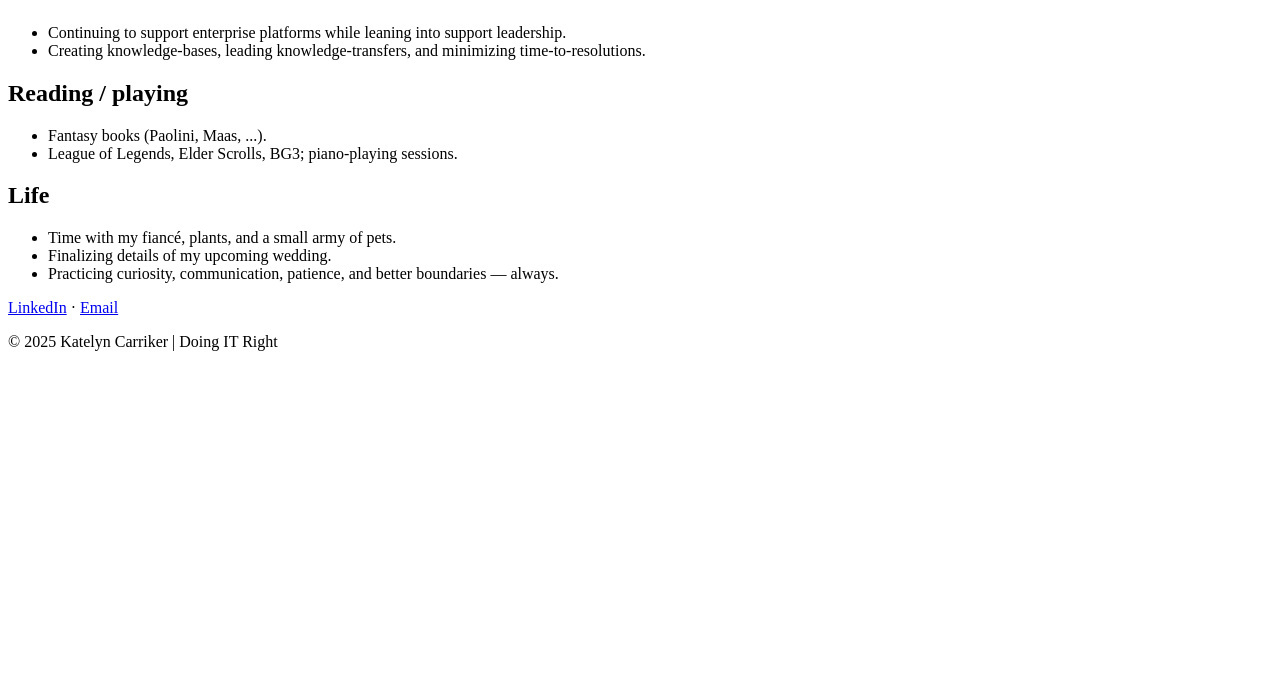
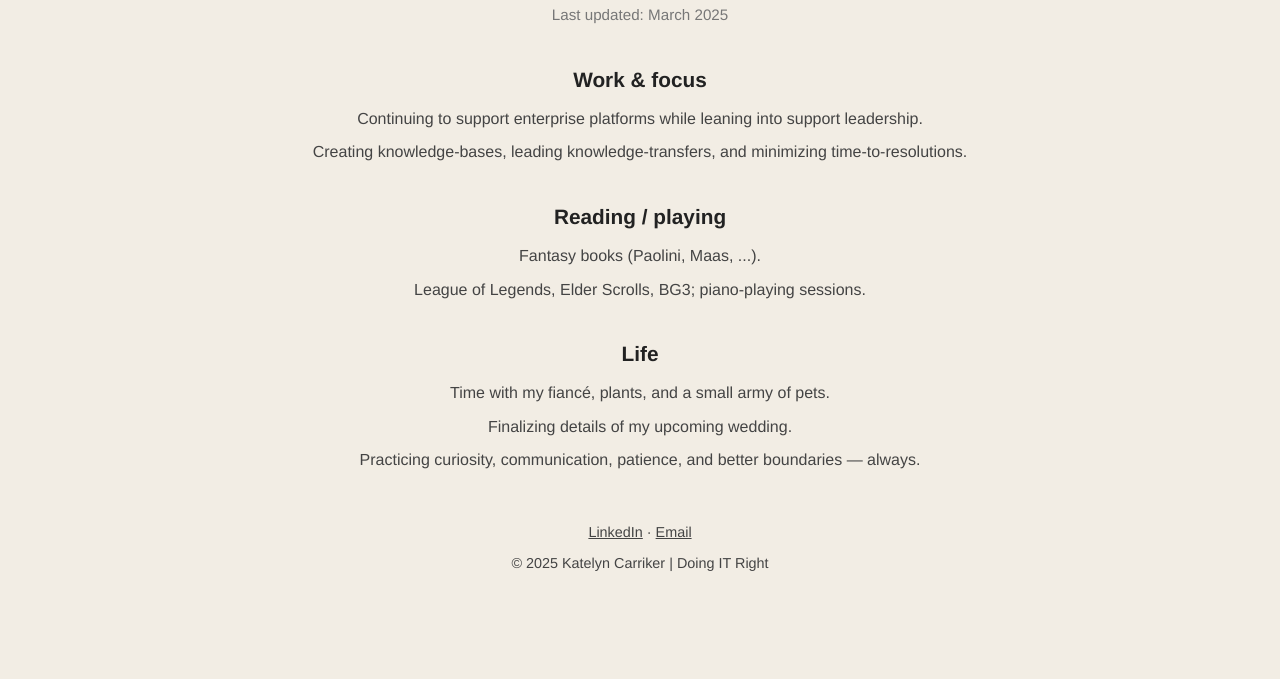
Before and after one commit to katelyncarriker/katelyncarriker.github.io, a plain HTML site: page now.html in a window 1280 px wide. Shown: the part 188-867 px from the top of the page. Before the commit the page ends 800 px from the top, so only its background shows below. Drawn offline with Linux system fonts and the light colour scheme.

Commit message:
Update now.html
_ to -

```diff
--- a/now.html
+++ b/now.html
@@ -5,7 +5,7 @@
   <meta name="viewport" content="width=device-width, initial-scale=1.0" />
   <title>Now — Katelyn Carriker</title>
   <link rel="icon" href="favicon.png" type="image/png" />
-  <link rel="stylesheet" href="nav_style.css" />
+  <link rel="stylesheet" href="nav-style.css" />
 </head>
 
 <body>
```
